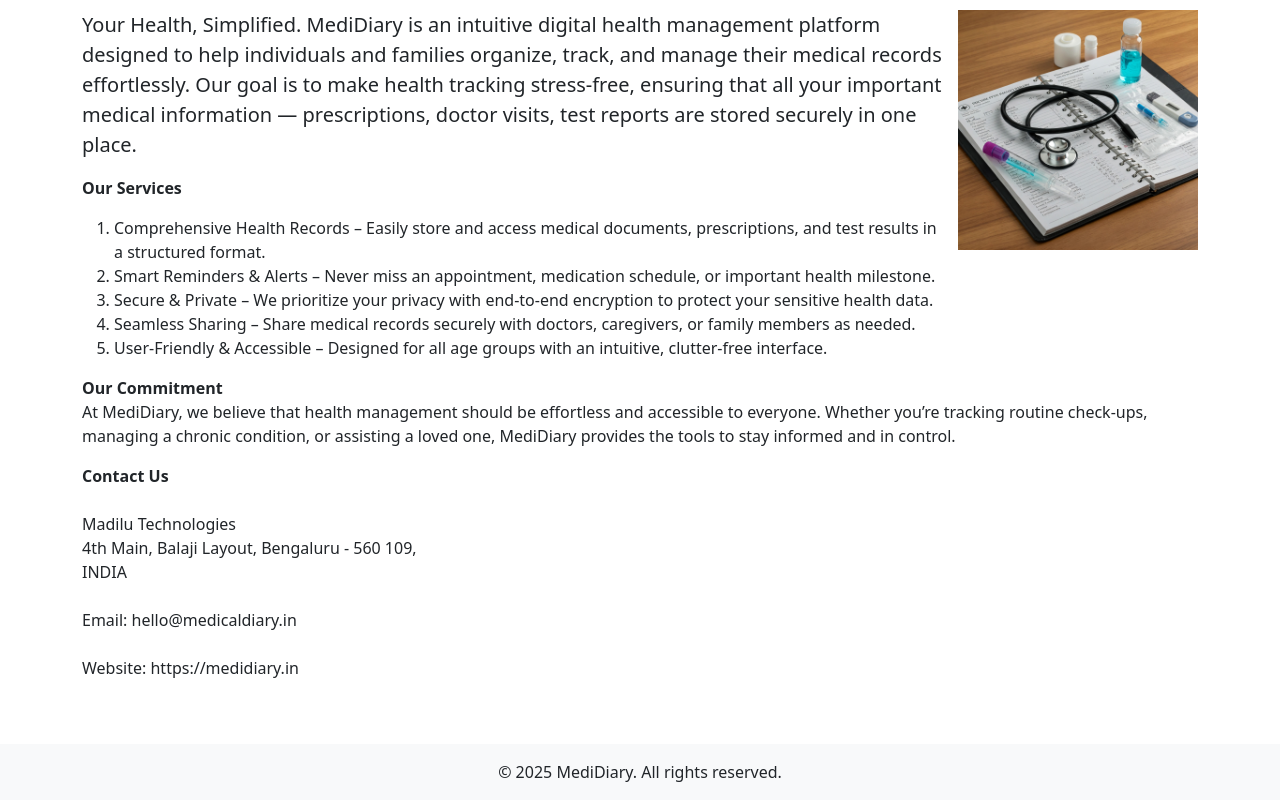
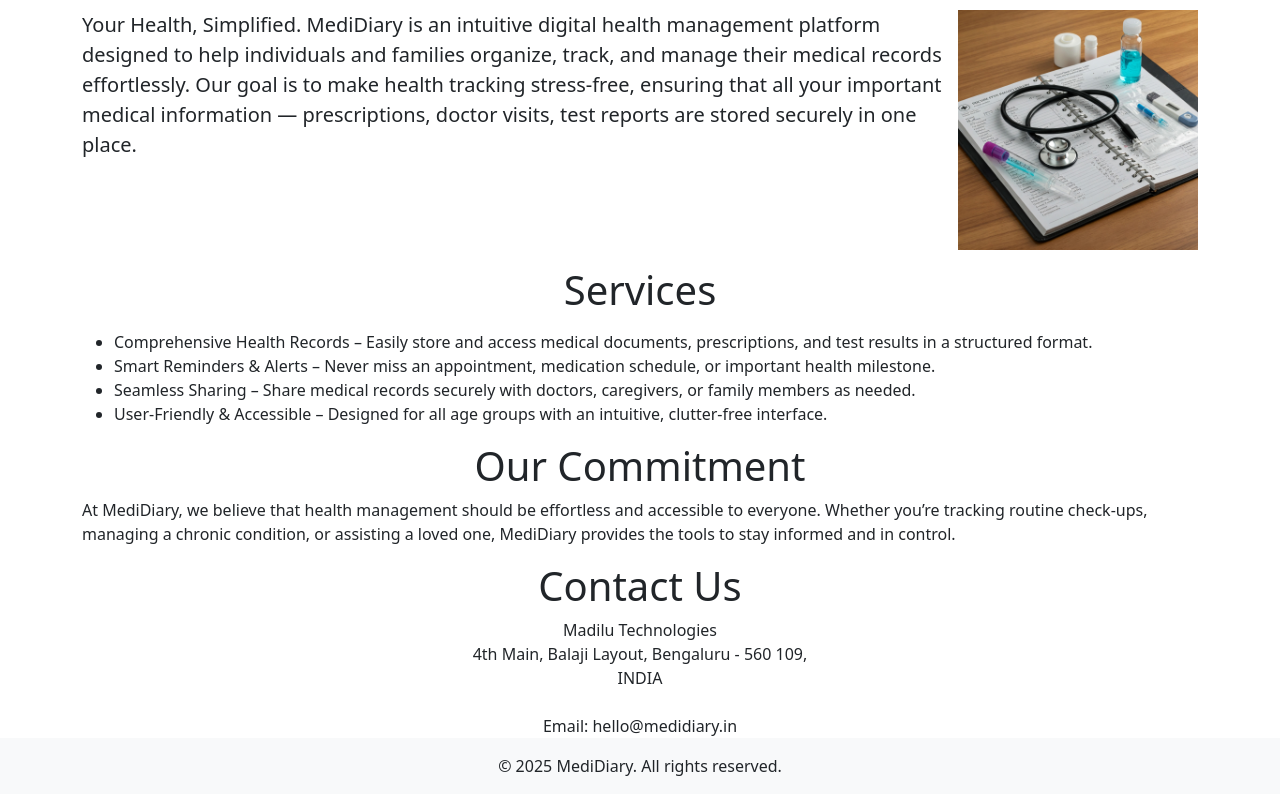
Before and after one commit to madilu-technologies/medidiary.in, a plain HTML site: page index.html in a window 1280 px wide. Shown: the part 990-1790 px from the top of the page. Drawn offline with nearby package versions, Linux system fonts and the light colour scheme.

Commit message:
Format changes

```diff
--- a/index.html
+++ b/index.html
@@ -77,38 +77,32 @@
         MediDiary is an intuitive digital health management platform designed to help individuals and families organize, track, and manage their medical records effortlessly.
         Our goal is to make health tracking stress-free, ensuring that all your important medical information — prescriptions, doctor visits, test reports are stored securely in one place.
       </p>
-      <p>
-        <b>Our Services</b>
-        <ol>
+    </div>
+    <div class="container clearfix">
+      <p class="h1 text-center">Services</p>
+      <p class="lead">
+        <ul>
           <li>Comprehensive Health Records – Easily store and access medical documents, prescriptions, and test results in a structured format.</li>
           <li>Smart Reminders & Alerts – Never miss an appointment, medication schedule, or important health milestone.</li>
-          <li>Secure & Private – We prioritize your privacy with end-to-end encryption to protect your sensitive health data.</li>
           <li>Seamless Sharing – Share medical records securely with doctors, caregivers, or family members as needed.</li>
           <li>User-Friendly & Accessible – Designed for all age groups with an intuitive, clutter-free interface.</li>
-        </ol>
+        </ul>
       </p>
-    </div>
-    <div class="container clearfix">
+      <p class="h1 text-center">Our Commitment</p>
       <p>
-        <b>Our Commitment</b>
-        <br/>
         At MediDiary, we believe that health management should be effortless and accessible to everyone. Whether you’re tracking routine check-ups,
         managing a chronic condition, or assisting a loved one, MediDiary provides the tools to stay informed and in control.
       </p>
     </div>
     <div class="container clearfix">
-      <p>
-        <b>Contact Us</b>
-        <br/><br/>
+      <p class="h1 text-center">Contact Us</p>
+      <center>
         Madilu Technologies<br/>
         4th Main, Balaji Layout, Bengaluru - 560 109,<br/>
         INDIA
         <br/><br/>
-        Email: hello@medicaldiary.in
-        <br/><br/>
-        Website: https://medidiary.in
-      </p>
-      <br /><br />
+        Email: hello@medidiary.in
+      </center>
     </div>
 
     <footer class="bg-body-tertiary text-center py-3">
```
